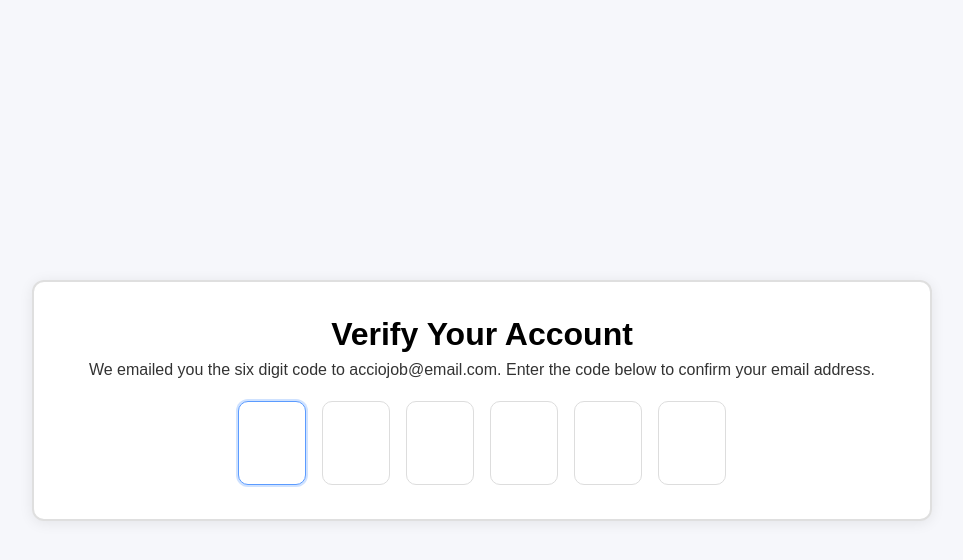
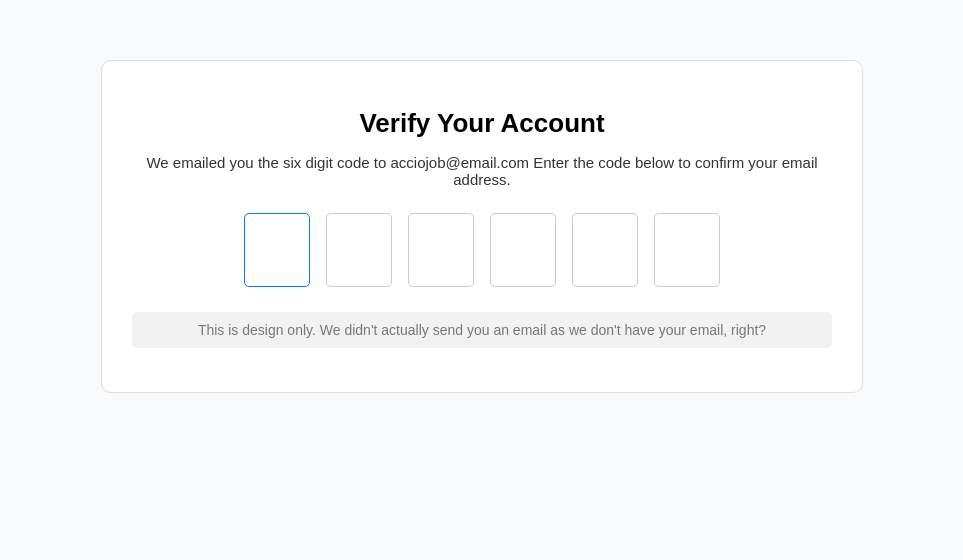
Before and after one commit to acciojob/OTP-JayAbhani, a website: page main.html in a window 1280 px wide. Shown: the whole page, without its empty margins (158-1121 px from the left). Drawn offline with Linux system fonts and the light colour scheme.

Commit message:
created a submission

```diff
--- a/main.html
+++ b/main.html
@@ -2,7 +2,7 @@
 <html lang="en">
 <head>
   <meta charset="UTF-8" />
-  <meta name="viewport" content="width=device-width, initial-scale=1.0"/>
+  <meta name="viewport" content="width=device-width, initial-scale=1.0" />
   <title>OTP Verification</title>
   <link rel="stylesheet" href="styles.css" />
 </head>
@@ -10,20 +10,24 @@
   <div class="container">
     <h1 id="verification_heading">Verify Your Account</h1>
     <p id="verification_subtext">
-      We emailed you the six digit code to acciojob@email.com.
+      We emailed you the six digit code to acciojob@email.com
       Enter the code below to confirm your email address.
     </p>
 
     <div class="code-container">
-      <input type="text" maxlength="1" class="code" />
-      <input type="text" maxlength="1" class="code" />
-      <input type="text" maxlength="1" class="code" />
-      <input type="text" maxlength="1" class="code" />
-      <input type="text" maxlength="1" class="code" />
-      <input type="text" maxlength="1" class="code" />
+      <input type="text" maxlength="1" class="code" id="code-1" />
+      <input type="text" maxlength="1" class="code" id="code-2" />
+      <input type="text" maxlength="1" class="code" id="code-3" />
+      <input type="text" maxlength="1" class="code" id="code-4" />
+      <input type="text" maxlength="1" class="code" id="code-5" />
+      <input type="text" maxlength="1" class="code" id="code-6" />
     </div>
+
+    <p class="note">
+      This is design only. We didn't actually send you an email as we don't have your email, right?
+    </p>
   </div>
 
-  <script src="./script.js"></script>
+  <script src="script.js"></script>
 </body>
 </html>
--- a/script.js
+++ b/script.js
@@ -1,48 +1,24 @@
-document.addEventListener("DOMContentLoaded", () => {
-  const inputs = Array.from(document.querySelectorAll(".code"));
+const codes = document.querySelectorAll(".code");
 
-  // Ensure required ids exist (code-1 .. code-6)
-  inputs.forEach((inp, i) => { inp.id = `code-${i + 1}`; });
+// Auto-focus first box
+codes[0].focus();
 
-  // Initial focus on first box
-  inputs[0].focus();
-
-  inputs.forEach((input, idx) => {
-    // Accept only digits, move forward on entry
+codes.forEach((input, index) => {
   input.addEventListener("input", (e) => {
-      let v = e.target.value.replace(/\D/g, "");
-      e.target.value = v.slice(-1);               // keep only last digit
-      if (e.target.value && idx < inputs.length - 1) {
-        inputs[idx + 1].focus();
+    const value = e.target.value;
+    if (value.length === 1 && index < codes.length - 1) {
+      codes[index + 1].focus();
     }
   });
 
-    // Backspace behavior:
-    // - if box has value: clear it (stay here)
-    // - if box empty: move focus to previous and clear it
   input.addEventListener("keydown", (e) => {
     if (e.key === "Backspace") {
-        if (input.value === "" && idx > 0) {
-          e.preventDefault();
-          inputs[idx - 1].value = "";
-          inputs[idx - 1].focus();
+      if (input.value === "" && index > 0) {
+        codes[index - 1].focus();
+        codes[index - 1].value = "";
+      } else {
+        input.value = "";
       }
     }
   });
 });
-
-  // Nice-to-have: paste a 6-digit code
-  inputs[0].addEventListener("paste", (e) => {
-    const text = (e.clipboardData || window.clipboardData)
-      .getData("text")
-      .replace(/\D/g, "")
-      .slice(0, inputs.length);
-
-    if (!text) return;
-    e.preventDefault();
-
-    text.split("").forEach((ch, i) => { inputs[i].value = ch; });
-    const focusIndex = Math.min(text.length, inputs.length) - 1;
-    inputs[Math.max(focusIndex, 0)].focus();
-  });
-});
--- a/styles.css
+++ b/styles.css
@@ -1,39 +1,58 @@
-* { box-sizing: border-box; }
 body {
+  background-color: #f8f9fb;
+  font-family: Arial, sans-serif;
   margin: 0;
-  font-family: Arial, sans-serif;
-  background: #f6f7fb;
-  min-height: 100vh;
-  display: grid;
-  place-items: center;
-}
-.container {
-  width: min(900px, 92vw);
-  background: #fff;
-  border-radius: 12px;
-  padding: 36px 28px;
-  box-shadow: 0 0 0 2px #1112 inset, 0 2px 14px rgba(0,0,0,.08);
+  padding: 0;
   text-align: center;
 }
-#verification_heading { margin: 0 0 8px; }
-#verification_subtext { margin: 0 0 22px; color: #333; }
+
+.container {
+  background-color: white;
+  width: 80%;
+  max-width: 700px;
+  margin: 60px auto;
+  padding: 30px;
+  border-radius: 10px;
+  border: 1px solid #ddd;
+}
+
+#verification_heading {
+  font-size: 26px;
+  font-weight: bold;
+  margin-bottom: 10px;
+}
+
+#verification_subtext {
+  font-size: 15px;
+  color: #333;
+  margin-bottom: 25px;
+}
 
 .code-container {
   display: flex;
   justify-content: center;
-  gap: 16px;
+  margin-bottom: 25px;
 }
 
 .code {
-  width: 68px;
-  height: 84px;
-  font-size: 42px;
+  width: 60px;
+  height: 70px;
+  font-size: 40px;
   text-align: center;
-  border: 1px solid #ddd;
-  border-radius: 10px;
+  border: 1px solid #ccc;
+  margin: 0 8px;
+  border-radius: 5px;
 }
+
 .code:focus {
   outline: none;
-  border-color: #5b9bff;
-  box-shadow: 0 0 0 2px #cfe2ff;
+  border-color: #007bff;
 }
+
+.note {
+  background-color: #f2f2f2;
+  color: #777;
+  font-size: 14px;
+  padding: 10px;
+  border-radius: 5px;
+}
```
Lines whose indentation alone changed are shown as unchanged.
